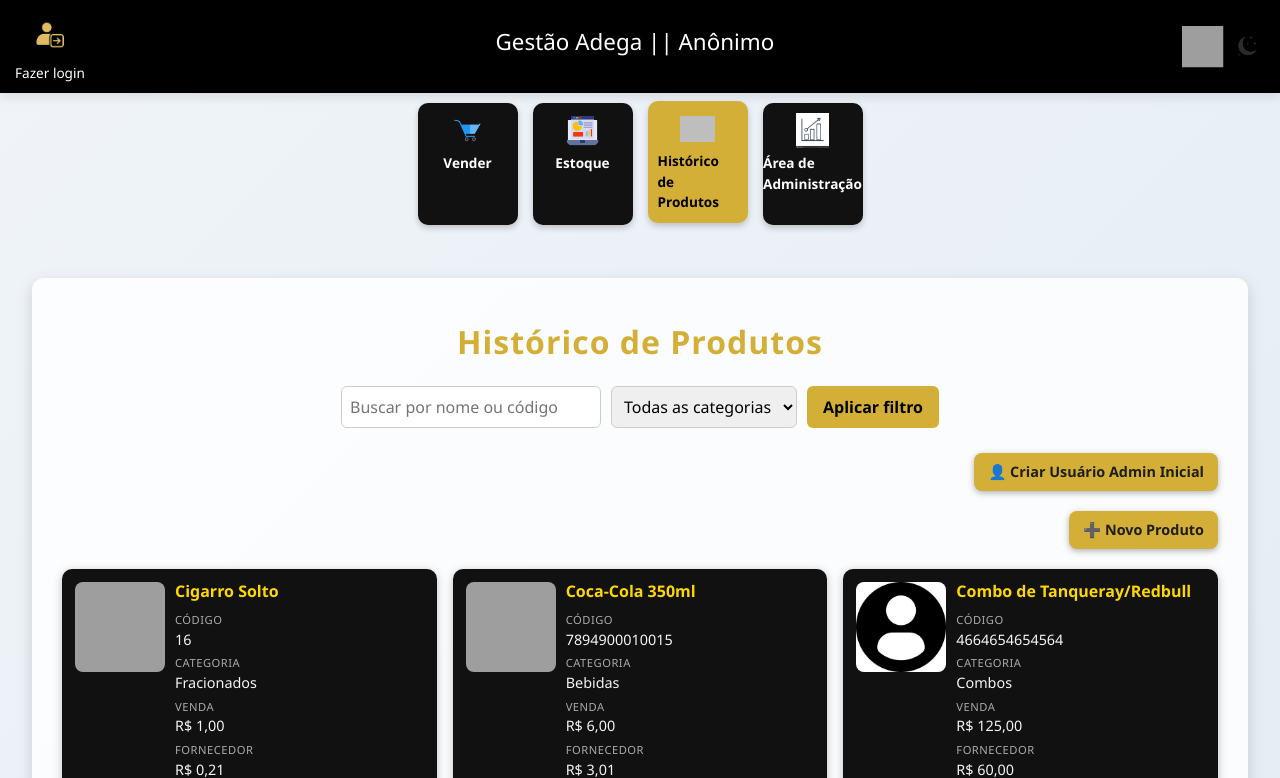
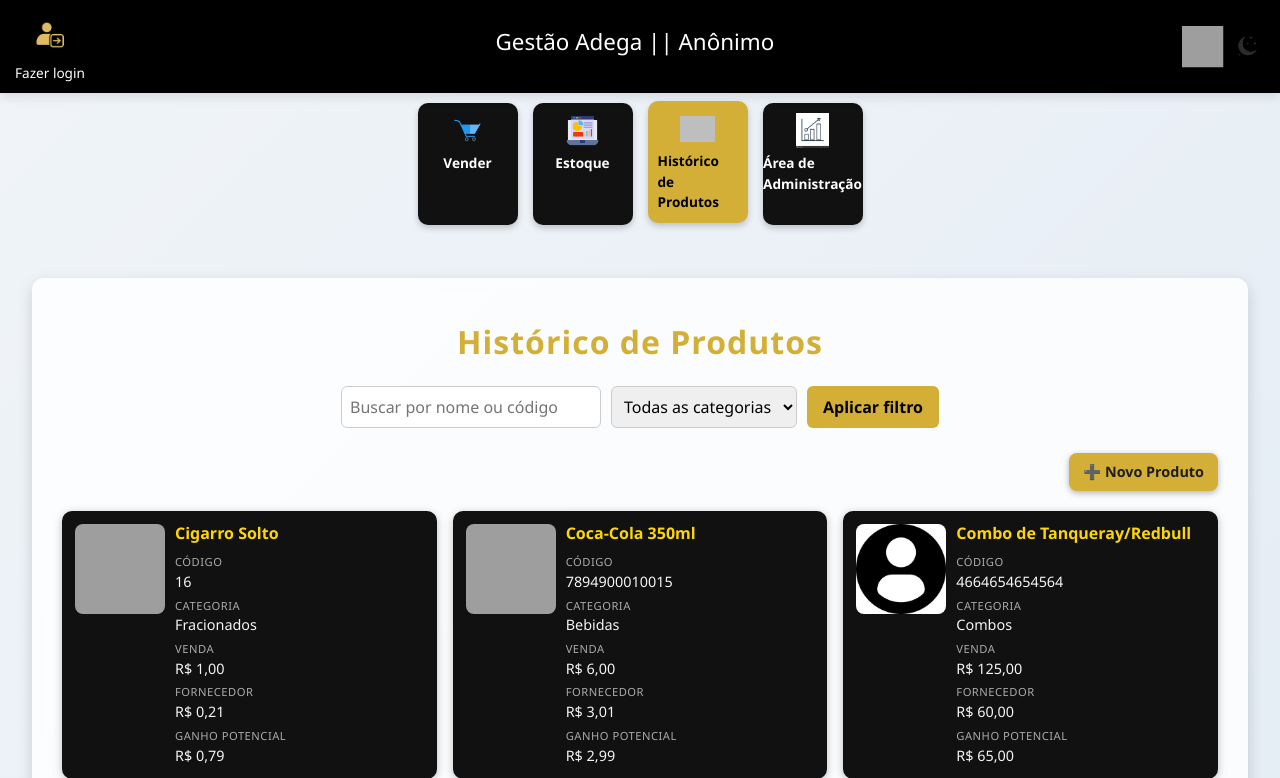
Before and after one commit to Bochino693/Smart-Adega, a Django app: page /historico_produtos/ in a window 1280 px wide. Shown: the top 778 px of the page. Run offline with Django 5.2, Linux system fonts and the light colour scheme; data comes from the database, SQL or seed files in the repository; data that the repository does not hold is empty; grey boxes are pictures that could not be loaded.

Commit message:
no button

```diff
--- a/core/templates/produtos.html
+++ b/core/templates/produtos.html
@@ -321,12 +321,6 @@
         Aplicar filtro
     </button>
 </form>
-
-{% if despesas_vazias and not request.user.is_authenticated %}
-<div style="display:flex; justify-content:flex-end; margin-bottom: 20px; gap:10px; position: relative; z-index: 10;">
-    <button class="btn-modern btn-edit" id="btnCriarUsuarioPadrao">👤 Criar Usuário Admin Inicial</button>
-</div>
-{% endif %}
 
 {% if request.user.is_staff %}
 <div style="display:flex; justify-content:flex-end; margin-bottom: 20px; gap:10px; position: relative; z-index: 10;">
```
